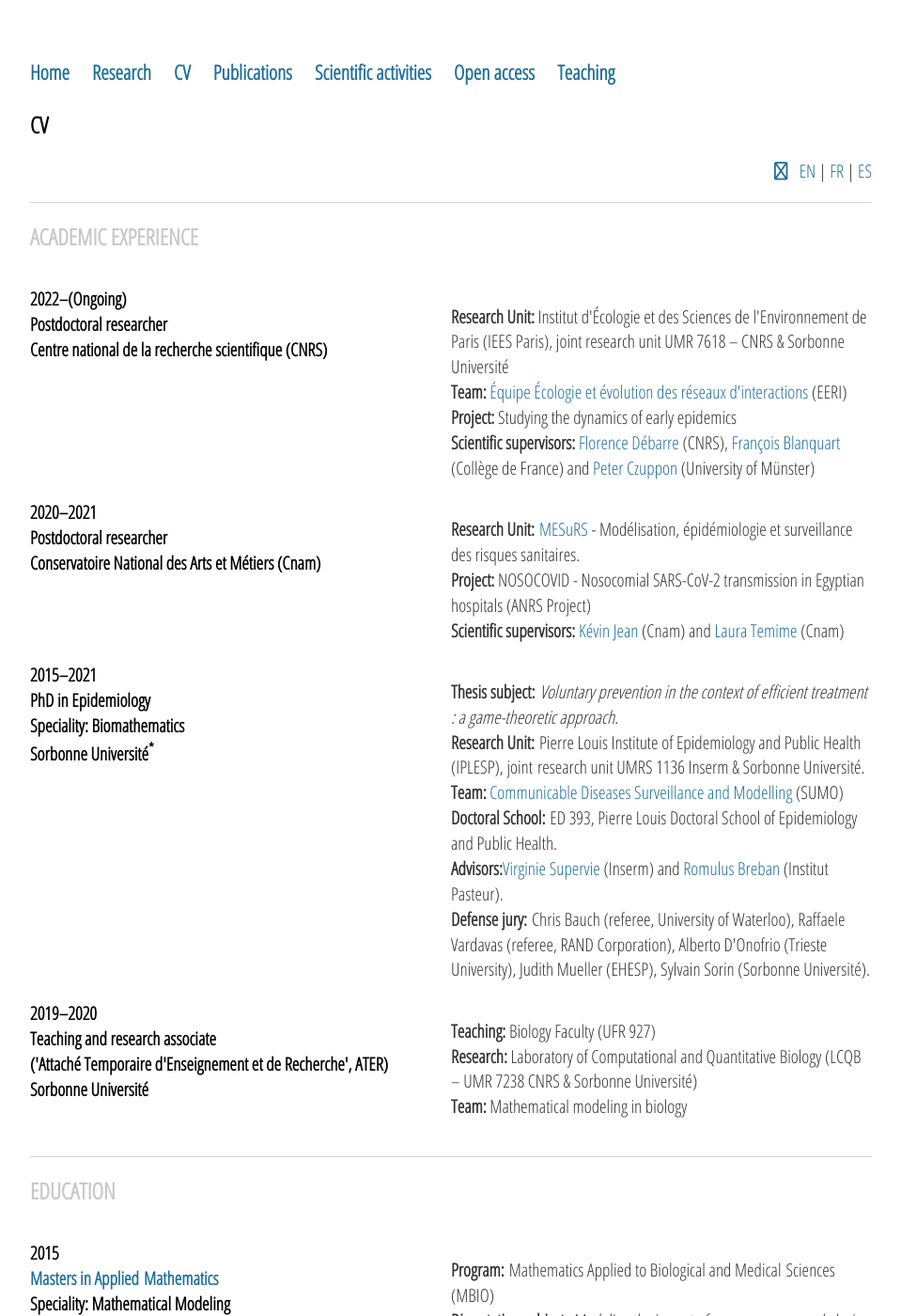
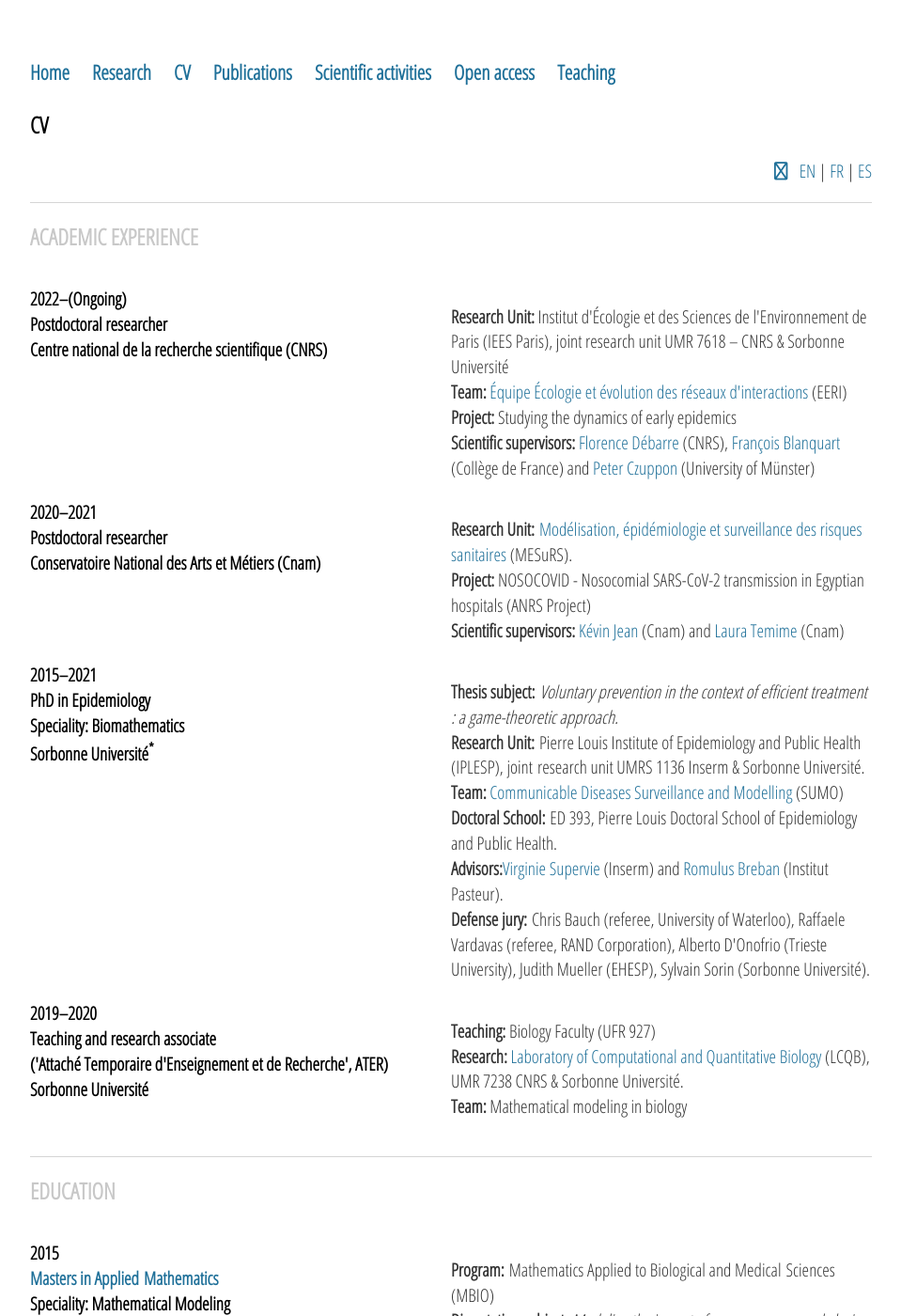
Before and after one commit to sjijon/sjijon.github.io, a Jekyll site: the page built from cv.html, in a window 1280 px wide and 1400 px high. Shown: the whole window at 94% size, without its empty margins (160-1119 px from the left). Built offline with Jekyll 4.4.1, drawn with Linux system fonts in a browser that asks for light colours; nearby versions of some CDN libraries.

Commit message:
Add links

```diff
--- a/cv.html
+++ b/cv.html
@@ -50,7 +50,7 @@ title: CV
 		</div>
 		<div class="column">
 			<p>
-			<strong>Research Unit:</strong> <a href="https://mesurs.cnam.fr/?lang=fr" target="_blank">MESuRS</a> - Modélisation, épidémiologie et surveillance des risques sanitaires.
+			<strong>Research Unit:</strong> <a href="https://mesurs.cnam.fr/?lang=fr" target="_blank">Modélisation, épidémiologie et surveillance des risques sanitaires</a> (MESuRS).
 			<br>
 			<strong>Project:</strong> NOSOCOVID - Nosocomial SARS-CoV-2 transmission in Egyptian hospitals (ANRS Project)
 			<br>
@@ -104,7 +104,7 @@ title: CV
 			<p>
 			<strong>Teaching:</strong> Biology Faculty (UFR 927)
 			<br>
-			<strong>Research:</strong> Laboratory of Computational and Quantitative Biology (LCQB – UMR 7238 CNRS & Sorbonne Université)
+			<strong>Research:</strong> <a href="http://www.lcqb.upmc.fr/Research" target="_blank">Laboratory of Computational and Quantitative Biology</a> (LCQB), UMR 7238 CNRS & Sorbonne Université.
 			<br>
 			<strong>Team:</strong> Mathematical modeling in biology
 			</p>
```
